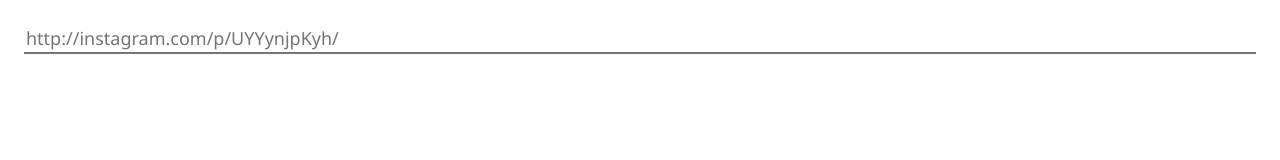
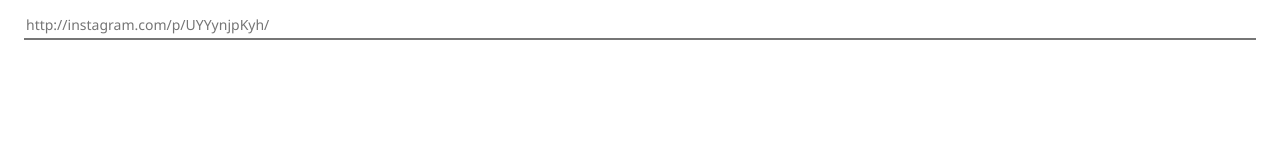
Before and after one commit to kolbasov/gi, a plain HTML site: page index.html in a window 1280 px wide. Drawn offline with Linux system fonts and the light colour scheme.

Commit message:
Font size, margin, padding

```diff
--- a/css/gi.css
+++ b/css/gi.css
@@ -9,7 +9,7 @@ input:focus {
 }
 
 .container {
-	padding-top: 16px;
+	padding-top: 2px;
 	padding-left: 16px;
 	padding-right: 16px;
 }
@@ -18,14 +18,14 @@ input:focus {
 	display: block;
 	width: 100%;
 	height: 30px;
-	font-size: 18px;
+	font-size: 14px;
 	border-top: 0;
 	border-left: 0;
 	border-right: 0;
 }
 
 .result {
-	margin-top: 10px;
+	margin-top: 16px;
 }
 
 img {
```
